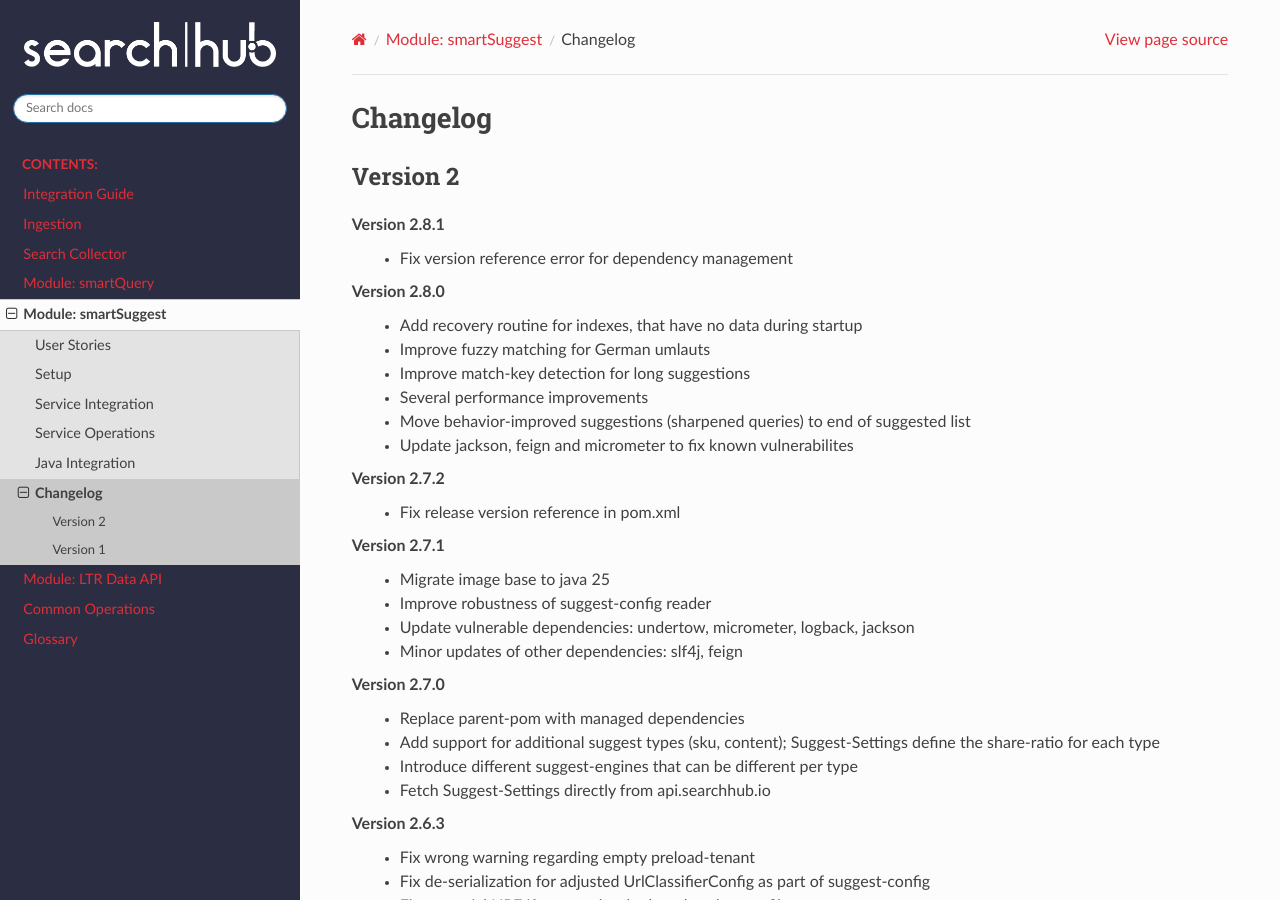
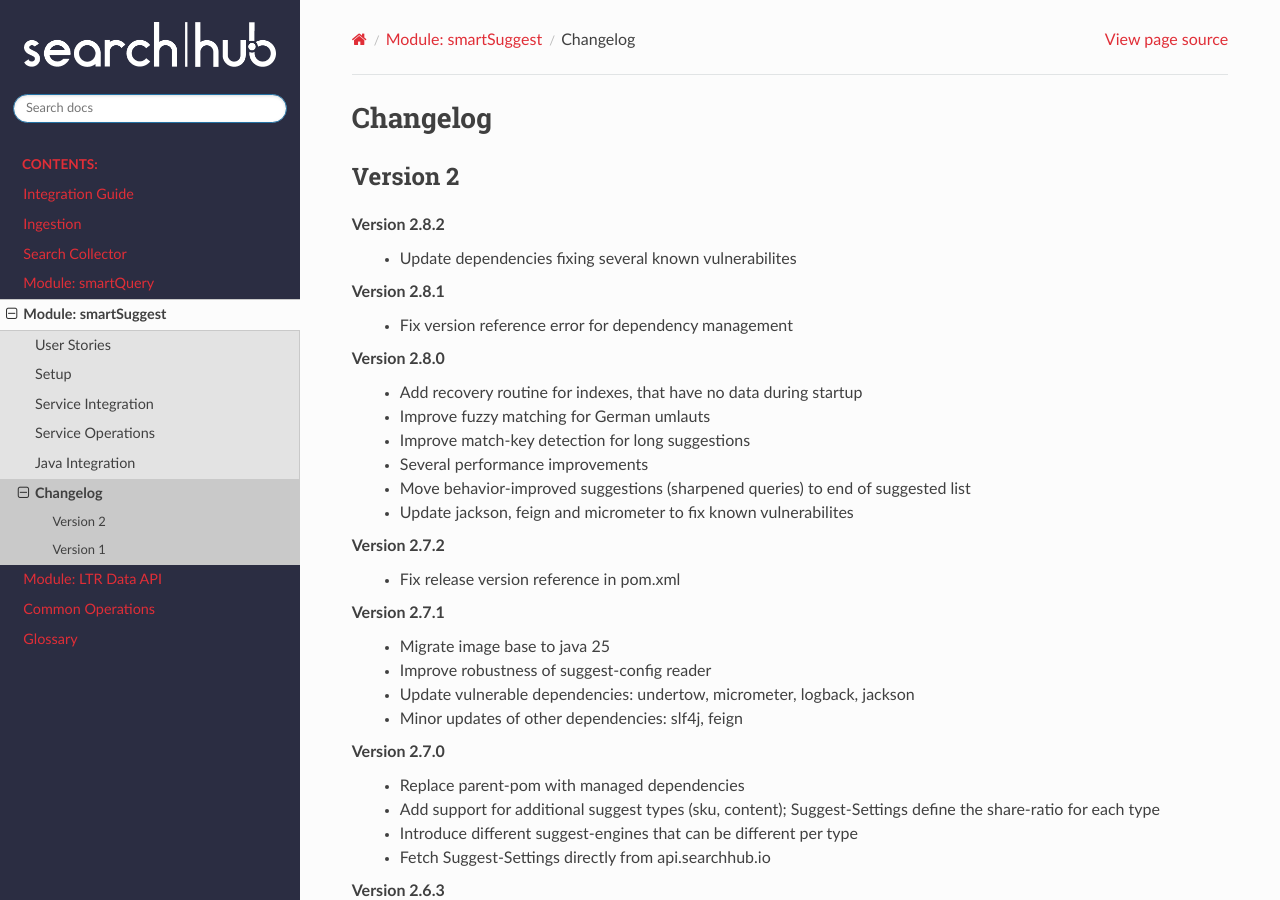
Before and after one commit to CommerceExperts/searchhub-docs, a Sphinx documentation site: the page built from docs/smartsuggest/changelog.rst, in a window 1280 px wide and 900 px high. Built offline with Sphinx 7.4.7 and the Read the Docs theme 3.1.0, drawn with Linux system fonts in a browser that asks for light colours.

Commit message:
Add changelog for 2.8.2

```diff
--- a/docs/smartquery/changelog.rst
+++ b/docs/smartquery/changelog.rst
@@ -3,6 +3,9 @@
 
 Version 2
 ---------
+Version 2.8.2
+    - Update dependencies fixing several known vulnerabilites
+
 Version 2.8.1
     - Fix version reference error for dependency management
 
--- a/docs/smartsuggest/changelog.rst
+++ b/docs/smartsuggest/changelog.rst
@@ -3,6 +3,9 @@
 
 Version 2
 ---------
+Version 2.8.2
+    - Update dependencies fixing several known vulnerabilites
+
 Version 2.8.1
     - Fix version reference error for dependency management
 
```
